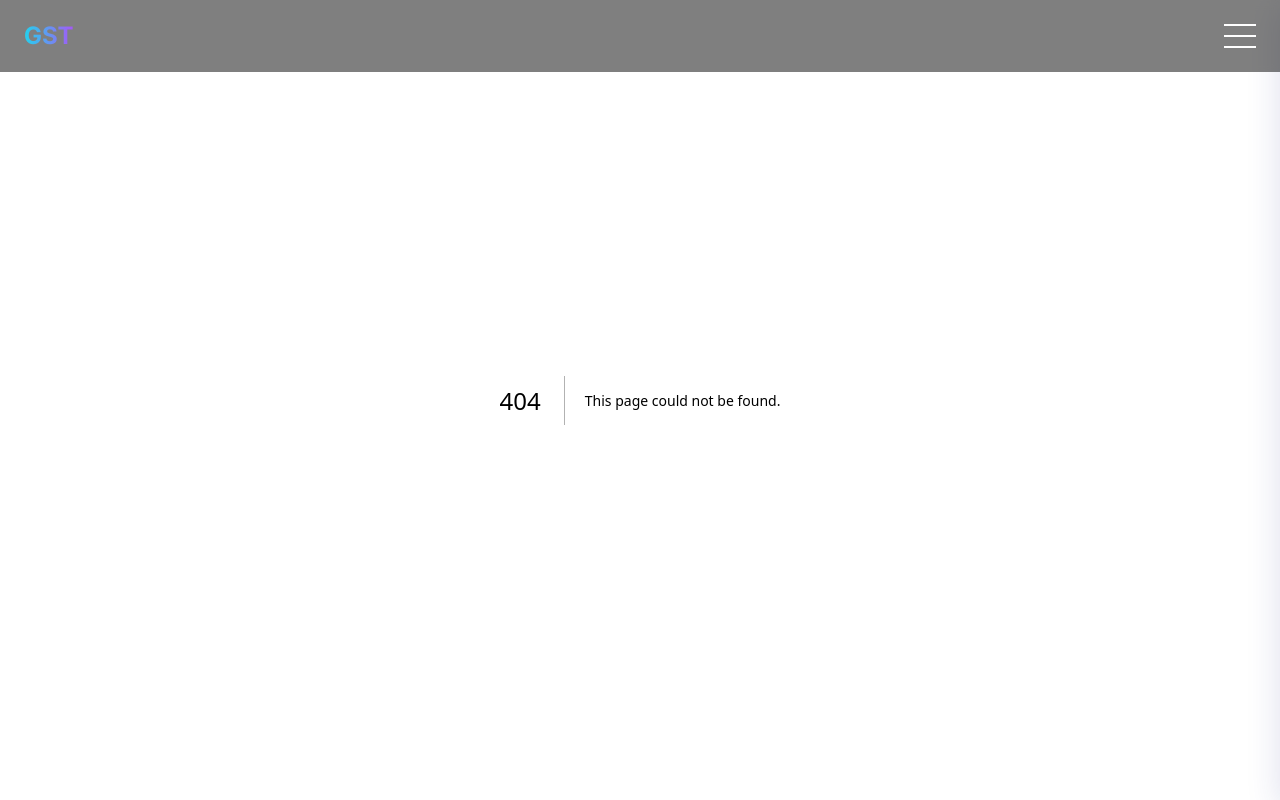
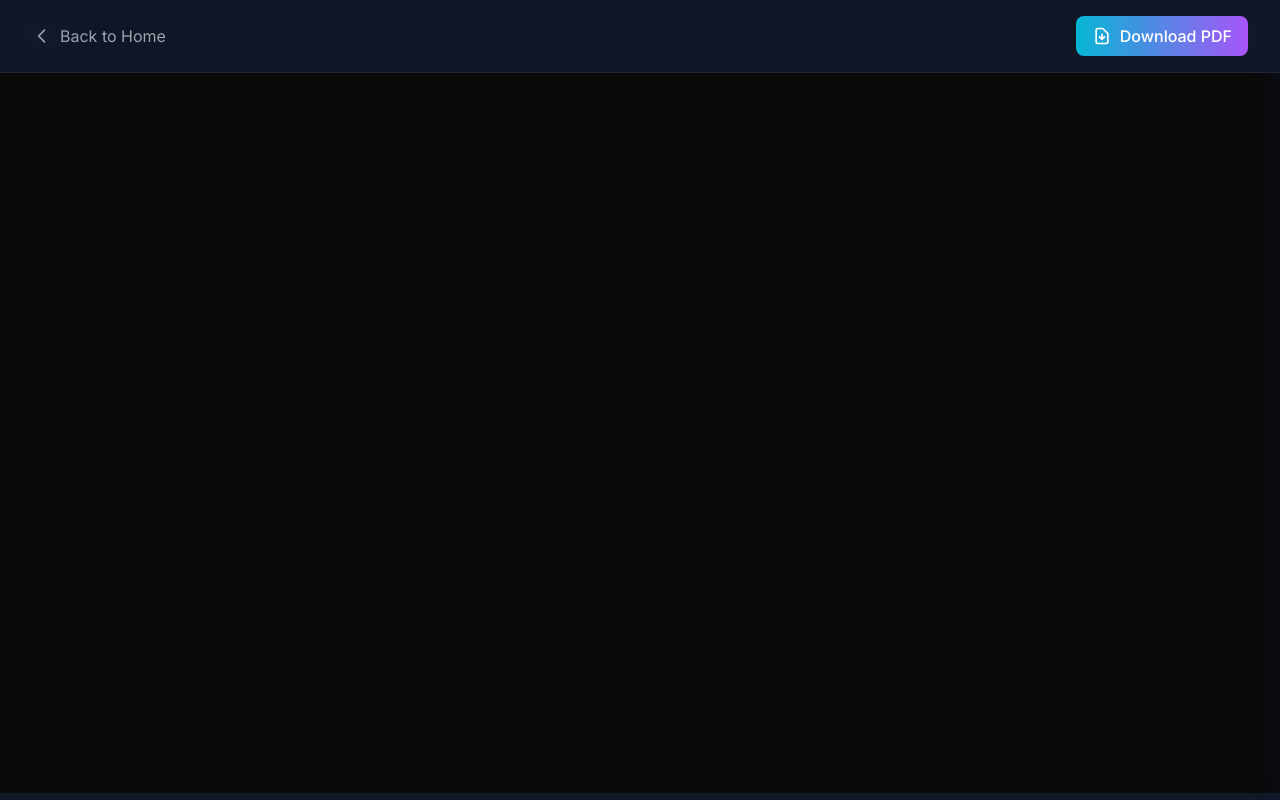
Before and after one commit to GIRJASANKAR/girja-portfolio, a Next.js app: page /resume in a window 1280 px wide. Before the commit this address had no page. Built offline with nearby package versions, Linux system fonts and the light colour scheme.

Commit message:
added resume

```diff
--- a/components/Profile.js
+++ b/components/Profile.js
@@ -132,18 +132,17 @@ const Profile = () => {
           <div className="flex flex-col sm:flex-row gap-6 justify-center items-center">
             {/* Resume Button */}
             <Link
-              href="/Girja-SDE-1-Resume.pdf"
-              target="_blank"
-              rel="noopener noreferrer"
+              href="/resume"
               className="group relative inline-block"
             >
               <div className="absolute inset-0 bg-gradient-to-r from-cyan-500 to-purple-500 rounded-xl blur-lg opacity-75 group-hover:opacity-100 transition duration-300"></div>
               <button className="relative px-8 py-4 bg-gradient-to-r from-cyan-500 to-purple-500 text-white font-semibold rounded-xl transform transition duration-300 hover:scale-105">
                 <span className="flex items-center gap-2">
                   <svg className="w-5 h-5" fill="none" stroke="currentColor" viewBox="0 0 24 24">
-                    <path strokeLinecap="round" strokeLinejoin="round" strokeWidth="2" d="M12 10v6m0 0l-3-3m3 3l3-3m2 8H7a2 2 0 01-2-2V5a2 2 0 012-2h5.586a1 1 0 01.707.293l5.414 5.414a1 1 0 01.293.707V19a2 2 0 01-2 2z" />
+                    <path strokeLinecap="round" strokeLinejoin="round" strokeWidth="2" d="M15 12a3 3 0 11-6 0 3 3 0 016 0z" />
+                    <path strokeLinecap="round" strokeLinejoin="round" strokeWidth="2" d="M2.458 12C3.732 7.943 7.523 5 12 5c4.478 0 8.268 2.943 9.542 7-1.274 4.057-5.064 7-9.542 7-4.477 0-8.268-2.943-9.542-7z" />
                   </svg>
-                  Download Resume
+                  View Resume
                 </span>
               </button>
             </Link>
--- /dev/null
+++ b/pages/resume.js
@@ -0,0 +1,66 @@
+import { useState, useEffect } from 'react';
+import Link from 'next/link';
+
+const Resume = () => {
+  const [isLoaded, setIsLoaded] = useState(false);
+
+  useEffect(() => {
+    setIsLoaded(true);
+  }, []);
+
+  return (
+    <div className="min-h-screen bg-gray-900 flex flex-col">
+      {/* Header with back button */}
+      <div className="bg-gray-900/95 backdrop-blur-sm border-b border-gray-800 sticky top-0 z-50">
+        <div className="max-w-7xl mx-auto px-4 sm:px-6 lg:px-8 py-4">
+          <div className="flex items-center justify-between">
+            <Link href="/" className="flex items-center gap-2 text-gray-400 hover:text-white transition-colors">
+              <svg className="w-5 h-5" fill="none" stroke="currentColor" viewBox="0 0 24 24">
+                <path strokeLinecap="round" strokeLinejoin="round" strokeWidth="2" d="M15 19l-7-7 7-7" />
+              </svg>
+              <span>Back to Home</span>
+            </Link>
+
+            <a
+              href="/Girja-SDE-1-Resume.pdf"
+              download
+              className="flex items-center gap-2 px-4 py-2 bg-gradient-to-r from-cyan-500 to-purple-500 text-white font-medium rounded-lg hover:opacity-90 transition-opacity"
+            >
+              <svg className="w-5 h-5" fill="none" stroke="currentColor" viewBox="0 0 24 24">
+                <path strokeLinecap="round" strokeLinejoin="round" strokeWidth="2" d="M12 10v6m0 0l-3-3m3 3l3-3m2 8H7a2 2 0 01-2-2V5a2 2 0 012-2h5.586a1 1 0 01.707.293l5.414 5.414a1 1 0 01.293.707V19a2 2 0 01-2 2z" />
+              </svg>
+              Download PDF
+            </a>
+          </div>
+        </div>
+      </div>
+
+      {/* PDF Viewer */}
+      <div className={`flex-1 ${isLoaded ? 'animate-fadeIn' : 'opacity-0'}`}>
+        <iframe
+          src="/Girja-SDE-1-Resume.pdf"
+          className="w-full h-full"
+          title="Resume"
+          style={{ minHeight: 'calc(100vh - 80px)' }}
+        />
+      </div>
+
+      <style jsx>{`
+        @keyframes fadeIn {
+          from {
+            opacity: 0;
+          }
+          to {
+            opacity: 1;
+          }
+        }
+
+        .animate-fadeIn {
+          animation: fadeIn 0.5s ease-in;
+        }
+      `}</style>
+    </div>
+  );
+};
+
+export default Resume;
```
